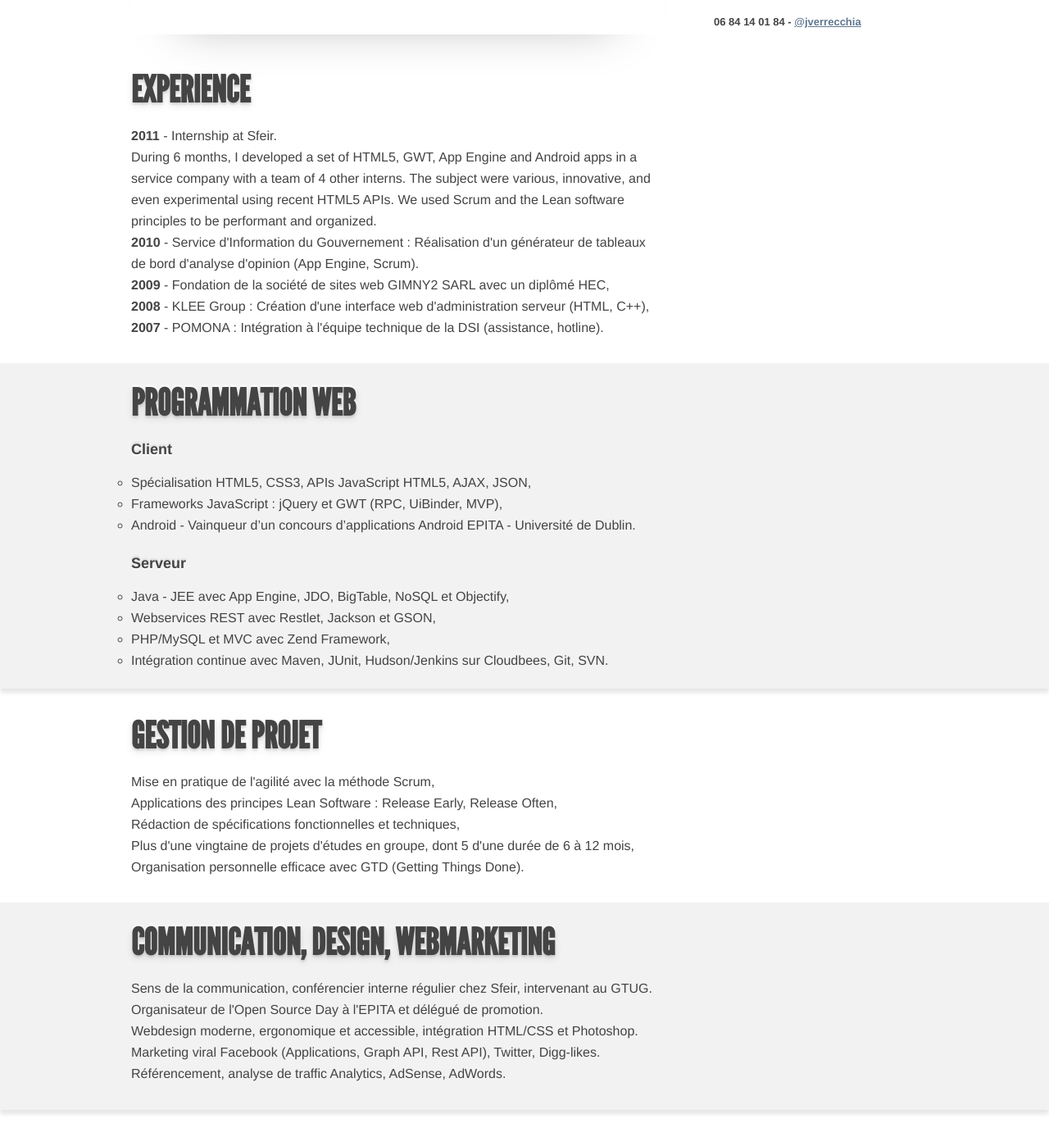
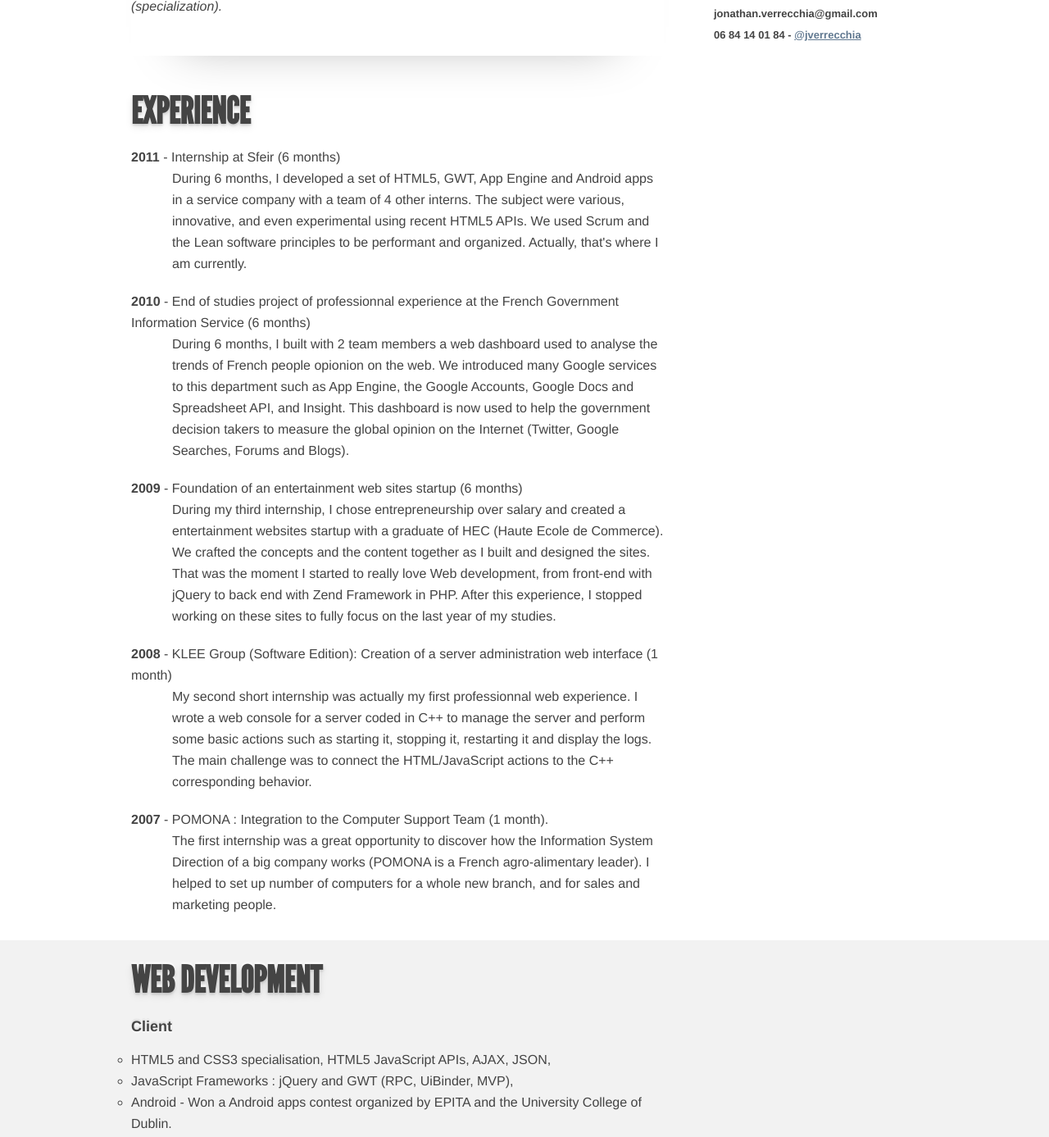
Before and after one commit to macndesign/cv, a plain HTML site: page english.html in a window 1280 px wide. Shown: the part 263-1650 px from the top of the page at 82% size. Drawn offline with nearby package versions, Linux system fonts and the light colour scheme.

Commit message:
English translations

```diff
--- a/css/style.css
+++ b/css/style.css
@@ -275,6 +275,14 @@ aside #nav ul li a.link{
 
 }
 
+.content ul li p{
+	margin-left:50px;
+}
+
+.content ul.pro li{
+	margin:20px 0;
+}
+
 .nodots{
 	list-style-type:none;
 }
--- a/english.html
+++ b/english.html
@@ -25,8 +25,7 @@
 <body>
 	<div id="header-container">
 		<header class="wrapper">
-			<h1 id="title">Jonathan Verrecchia</h1>
-
+			<h1 id="title">Jonathan Verrecchia - English</h1>
 		</header>
 	</div>
 	<div id="main" class="wrapper">
@@ -35,50 +34,74 @@
 				<img id="photo" src="img/jonathan-verrecchia.jpg"
 					alt="Jonathan Verrecchia" />
 				<ul id="contact">
-					<li></li>
+					<li>jonathan.verrecchia@gmail.com</li>
 					<li>06 84 14 01 84 - <a class="link" target="_blank"
-						href="http://twitter.com/#!/jverrecchia">@jverrecchia</a>
-					</li>
+						href="http://twitter.com/#!/jverrecchia">@jverrecchia</a></li>
 				</ul>
 
 			</div>
 			<div id="kicker" class="content">
 				<ul class="nodots">
-					<li>Author of the book &laquo; <strong>HTML5 : du site
-							web à l’application web</strong> &raquo; ("from web site to web app")
-							published in 2011 July by <a target="_blank" href="http://www.dunod.com/">Dunod</a>,
-						foreword by Paul Irish (Google Chrome Developer Relations, jQuery Team Member)</li>
-					<li>Creator of the tool <a target="_blank"
-						href="http://initializr.com/">Initializr</a>, an HTML5 project starting accelerator,</li>
-					<li>French blogger and tutorial writer on <a
-						target="_blank"
+					<li>Author of the book &laquo; <strong>HTML5 : du
+							site web à l’application web</strong> &raquo; ("from web site to web app")
+						published in 2011 July by <a target="_blank"
+						href="http://www.dunod.com/">Dunod</a>, foreword by Paul Irish
+						(Google Chrome Developer Relations, jQuery Team Member)</li>
+					<li>Creator of <a target="_blank"
+						href="http://initializr.com/">Initializr</a>, an HTML5 project
+						starting accelerator,</li>
+					<li>French blogger and technical tutorials writer on <a target="_blank"
 						href="http://www.html5-css3.fr/html5/introduction-html5">HTML5-CSS3.fr</a>,</li>
 					<li>EPITA 2011 Computer Science Engineer, <a target="_blank"
-						href="http://www.epita.fr/">EPITA</a>, Web and
-						Multimedia major.</li>
+						href="http://www.epita.fr/">EPITA</a>, Web and Multimedia major (specialization).</li>
 
 
 				</ul>
 			</div>
 			<div class="content">
 				<h1 id="pro">Experience</h1>
-				<ul class="nodots">
-					<li><span class="date">2011</span> - Internship at Sfeir.<br />
-					During 6 months, I developed a set of HTML5, GWT, App Engine and Android apps
-					in a service company with a team of 4 other interns. The subject were various,
-					innovative, and even experimental using recent HTML5 APIs.
-					We used Scrum and the Lean software principles to be performant and organized.
-
-					</li>
-					<li><span class="date">2010</span> - Service d'Information du
-						Gouvernement : Réalisation d'un générateur de tableaux de bord
-						d'analyse d'opinion (App Engine, Scrum).</li>
-					<li><span class="date">2009</span> - Fondation de la société
-						de sites web GIMNY2 SARL avec un diplômé HEC,</li>
-					<li><span class="date">2008</span> - KLEE Group : Création
-						d'une interface web d'administration serveur (HTML, C++),</li>
-					<li><span class="date">2007</span> - POMONA : Intégration à
-						l'équipe technique de la DSI (assistance, hotline).</li>
+				<ul class="nodots pro">
+					<li><span class="date">2011</span> - Internship at Sfeir (6
+						months)<p> During 6 months, I developed a set of HTML5, GWT,
+						App Engine and Android apps in a service company with a team of 4
+						other interns. The subject were various, innovative, and even
+						experimental using recent HTML5 APIs. We used Scrum and the Lean
+						software principles to be performant and organized. Actually,
+						that's where I am currently.</p></li>
+					<li><span class="date">2010</span> - End of studies project of
+						professionnal experience at the French Government Information
+						Service (6 months)<p> During 6 months, I built with 2 team
+						members a web dashboard used to analyse the trends of French
+						people opionion on the web. We introduced many Google services to
+						this department such as App Engine, the Google Accounts, Google
+						Docs and Spreadsheet API, and Insight. This dashboard is now used
+						to help the government decision takers to measure the global
+						opinion on the Internet (Twitter, Google Searches, Forums and
+						Blogs).</p></li>
+					<li><span class="date">2009</span> - Foundation of an
+						entertainment web sites startup (6 months)<p> During my third
+						internship, I chose entrepreneurship over salary and created a
+						entertainment websites startup with a graduate of HEC (Haute Ecole
+						de Commerce). We crafted the concepts and the content together as
+						I built and designed the sites. That was the moment I started to
+						really love Web development, from front-end with jQuery to back
+						end with Zend Framework in PHP. After this experience, I stopped
+						working on these sites to fully focus on the last year of my
+						studies.</p></li>
+					<li><span class="date">2008</span> - KLEE Group (Software
+						Edition): Creation of a server administration web interface (1
+						month)<p> My second short internship was actually my first
+						professionnal web experience. I wrote a web console for a server
+						coded in C++ to manage the server and perform some basic actions
+						such as starting it, stopping it, restarting it and display the
+						logs. The main challenge was to connect the HTML/JavaScript
+						actions to the C++ corresponding behavior.</p></li>
+					<li><span class="date">2007</span> - POMONA : Integration to
+						the Computer Support Team (1 month).<p>The first internship
+						was a great opportunity to discover how the Information System
+						Direction of a big company works (POMONA is a French
+						agro-alimentary leader). I helped to set up number of computers
+						for a whole new branch, and for sales and marketing people.</p></li>
 				</ul>
 			</div>
 		</div>
@@ -86,23 +109,21 @@
 	<div class="colorcontainer">
 		<div class="wrapper">
 			<div class="content">
-				<h1 id="web">Programmation Web</h1>
+				<h1 id="web">Web Development</h1>
 				<h2>Client</h2>
 				<ul class="altdots weblist">
-					<li>Spécialisation HTML5, CSS3, APIs JavaScript HTML5, AJAX,
-						JSON,</li>
-					<li>Frameworks JavaScript : jQuery et GWT (RPC, UiBinder,
+					<li>HTML5 and CSS3 specialisation, HTML5 JavaScript APIs, AJAX,	JSON,</li>
+					<li>JavaScript Frameworks : jQuery and GWT (RPC, UiBinder,
 						MVP),</li>
-					<li>Android - Vainqueur d’un concours d’applications Android
-						EPITA - Université de Dublin.</li>
+					<li>Android - Won a Android apps contest organized by EPITA and the University College of Dublin.</li>
 				</ul>
-				<h2>Serveur</h2>
+				<h2>Server</h2>
 				<ul class="altdots weblist">
-					<li>Java - JEE avec App Engine, JDO, BigTable, NoSQL et
+					<li>Java - JEE with App Engine, JDO, BigTable, NoSQL et
 						Objectify,</li>
-					<li>Webservices REST avec Restlet, Jackson et GSON,</li>
-					<li>PHP/MySQL et MVC avec Zend Framework,</li>
-					<li>Intégration continue avec Maven, JUnit, Hudson/Jenkins sur
+					<li>Webservices REST using Restlet, Jackson et GSON,</li>
+					<li>PHP/MySQL and MVC with Zend Framework,</li>
+					<li>Continuous integration using Maven, JUnit, Hudson/Jenkins on
 						Cloudbees, Git, SVN.</li>
 				</ul>
 			</div>
@@ -111,15 +132,15 @@
 	<div>
 		<div class="wrapper">
 			<div class="content">
-				<h1 id="gestion">Gestion de projet</h1>
+				<h1 id="gestion">Project Management</h1>
 				<ul class="nodots">
-					<li>Mise en pratique de l'agilité avec la méthode Scrum,</li>
-					<li>Applications des principes Lean Software : Release Early,
+					<li>Practice of Agility with the Scrum methodology,</li>
+					<li>Application of the Lean Software principles : Release Early,
 						Release Often,</li>
-					<li>Rédaction de spécifications fonctionnelles et techniques,</li>
-					<li>Plus d'une vingtaine de projets d'études en groupe, dont 5
-						d'une durée de 6 à 12 mois,</li>
-					<li>Organisation personnelle efficace avec GTD (Getting Things
+					<li>Technical and functionnal specifications writing,</li>
+					<li>More than 20 studies projects, including 5 of a 6 to 12 months duration,
+						</li>
+					<li>Effective personnal organization using GTD (Getting Things
 						Done).</li>
 				</ul>
 			</div>
@@ -130,16 +151,12 @@
 			<div class="content">
 				<h1 id="design">Communication, design, webmarketing</h1>
 				<ul class="nodots">
-					<li>Sens de la communication, conférencier interne régulier
-						chez Sfeir, intervenant au GTUG.</li>
-					<li>Organisateur de l'Open Source Day à l'EPITA et délégué de
-						promotion.</li>
-					<li>Webdesign moderne, ergonomique et accessible, intégration
-						HTML/CSS et Photoshop.</li>
-					<li>Marketing viral Facebook (Applications, Graph API, Rest
+					<li>Sense of communication, regular speaker at Sfeir, speaker at Paris GTUG.</li>
+					<li>Organizator of the Open Source Day at EPITA event and students representative.</li>
+					<li>Modern and accessible webdesign, HTML/CSS clean integration and good Photoshop skills.</li>
+					<li>Social marketing on Facebook (Applications, Graph API, Rest
 						API), Twitter, Digg-likes.</li>
-					<li>Référencement, analyse de traffic Analytics, AdSense,
-						AdWords.</li>
+					<li>SEO, Analytics, AdSense, AdWords.</li>
 				</ul>
 
 			</div>
```
